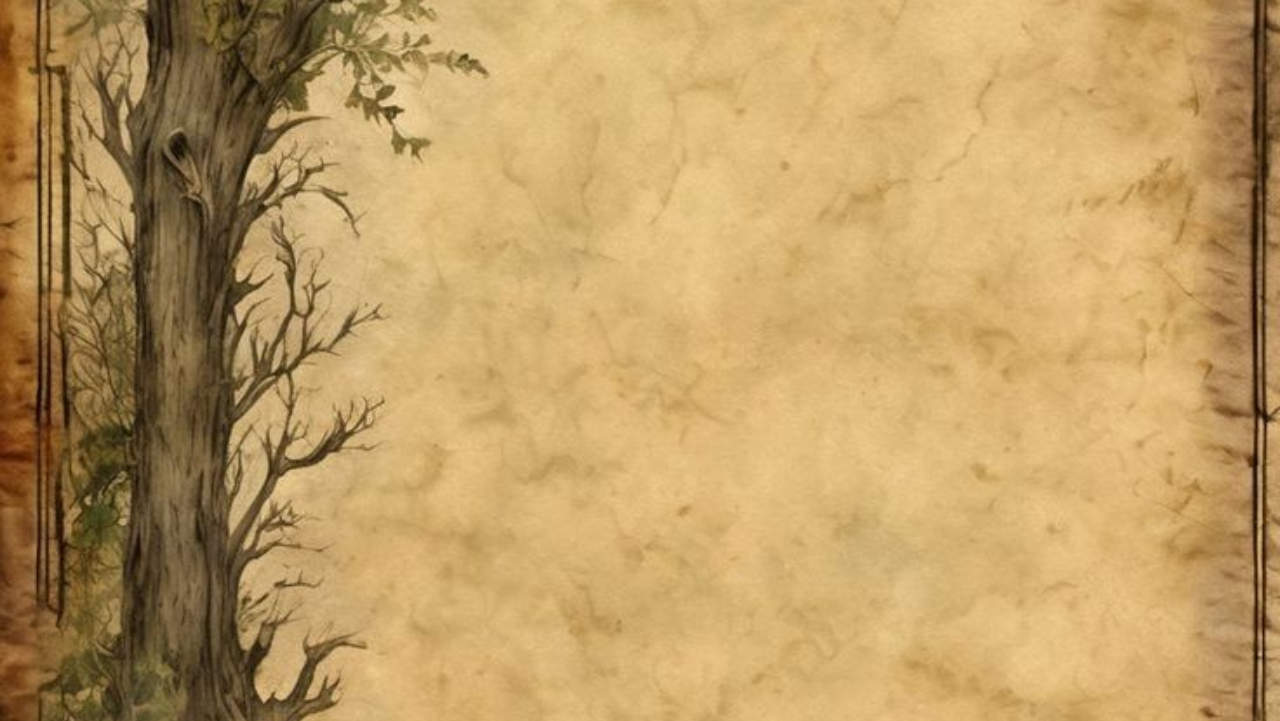
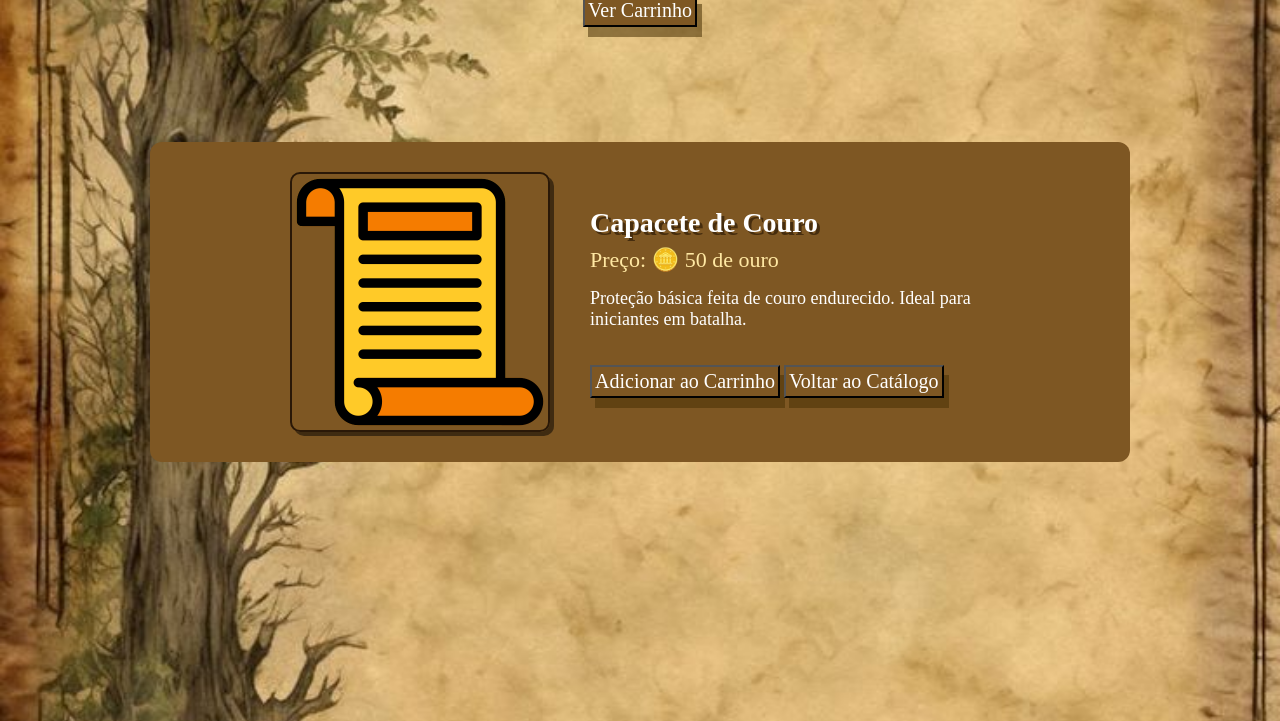
Before and after one commit to bernardo013/LojaRPG, a plain HTML site: page assets/pages/detail.html in a window 1280 px wide. Shown: the part 79-800 px from the top of the page. Drawn offline with Linux system fonts and the light colour scheme; a web font is replaced by a local one.

Commit message:
criação login.js
lógica do login e redirecionamento para a página de catálogo. Além de atualizar o style.css e detail.html que não estavam atualizados igual o último commit que fiz.

```diff
--- a/assets/css/style.css
+++ b/assets/css/style.css
@@ -16,7 +16,7 @@ body {
     height: 100%;
 }
 
-
+/* Pagina principal */
 .cabecalho {
     display: flex;
     justify-content: center;
@@ -28,7 +28,7 @@ body {
     text-shadow: 4px 4px 4px rgb(121, 105, 71);
 }
 
-
+/* botões da página principal */
 .btn-login-cabecalho{
     font-family: 'Macondo';
     background-color: rgb(126, 87, 35);
@@ -42,7 +42,6 @@ body {
 
 }
 
-/* SECTION */
 .catalogo {
     text-align: center;
     color: white;
@@ -50,7 +49,6 @@ body {
     padding: 20px;
 }
 
-/* LISTA DOS ITENS NO CARD */
 .lista-itens {
     display: flex;
     flex-direction: row;
@@ -72,7 +70,6 @@ body {
     text-shadow: 4px 4px 4px rgb(121, 105, 71);
 }
 
-/* ARTICLE = CARD DO PRODUTO */
 .produtos {
     display: flex;
     flex-direction: column;
@@ -110,7 +107,6 @@ body {
 }
 
 
-/* telas maiores que 768 */
 @media (min-width: 768px) {
 
     .cabecalho {
@@ -122,7 +118,6 @@ body {
     }
 }
 
-/* Telas maiores que 1024 */
 @media (min-width: 1024px) {
     .cabecalho {
         font-size: 22px;
@@ -140,7 +135,6 @@ body {
    justify-content: left;
    flex-direction: column;
    align-items: center;
-   /* background-color: aqua; */
    height: 100vh;
 
 }
@@ -148,7 +142,6 @@ body {
 .cabecalho-form{
     display: flex;
     flex-flow: column wrap;
-    /* background-color: antiquewhite; */
     margin-top: 300px;
     color: white;
     font-family: 'Press Start 2P';
@@ -159,7 +152,6 @@ body {
     display: flex;
     align-items: center;
     flex-direction: column;
-    /* background-color: rgb(156, 137, 53); */
     flex-grow: 0.9;
     justify-content: center;
     margin-bottom: 180px;
@@ -183,9 +175,17 @@ body {
 
 }
 
+.input-nome:hover {
+    border: 4px solid #000;
+}
+
 .input-senha {
    border-radius: 30px;
    box-shadow: 5px 3px rgba(73, 49, 4, 0.541);
+}
+
+.input-senha:hover {
+    border: 4px solid #000;
 }
 
 
@@ -196,7 +196,6 @@ body {
     font-size: 20px;
     margin-top: 10px;
     padding: 3px;
-    /* border-radius: 50px 20px; */
     box-shadow: 5px 10px rgba(73, 49, 4, 0.541);
     color: white;
 }
@@ -211,7 +210,6 @@ body {
     cursor: pointer;
     font-size: 20px;
     padding: 3px;
-    /* border-radius: 50px 20px; */
     box-shadow: 5px 10px rgba(73, 49, 4, 0.541);
 }
 
@@ -220,8 +218,6 @@ body {
 
 }
 
-
-/* Telas maiores que 1024 */
 @media (min-width: 1024px) {
     .label {
         font-size: 20px;
@@ -264,3 +260,149 @@ body {
    width: 100px;
    padding: 10px;
 }
+
+/* Pagina de detalhes */
+.container-detalhes {
+    max-width: 90%;
+    text-align: center;
+    margin: 20px auto;
+    padding: 10px;
+    color: white;
+    font-family: 'Macondo';
+}
+
+
+.detalhes-titulo {
+    font-family: 'Press Start 2P';
+    font-size: 20px;
+    margin-bottom: 25px;
+    text-shadow: 3px 3px 3px rgb(121, 105, 71);
+}
+
+.detalhes-card {
+    background-color: rgb(126, 87, 35);
+    border: rgb(73, 49, 4);
+    box-shadow: rgba(73, 49, 4, 0.7);
+    border-radius: 12px;
+
+    padding: 20px;
+    display: flex;
+    flex-direction: column;
+    gap: 20px;
+
+    align-items: center;
+}
+
+
+.detalhes-img {
+    width: 180px;
+    height: 180px;
+    object-fit: cover;
+
+    border-radius: 10px;
+    border: 2px solid #2a1807;
+    box-shadow: 4px 4px rgba(0, 0, 0, 0.5);
+}
+
+
+.detalhes-info {
+    text-align: center;
+}
+
+
+
+.detalhes-nome {
+    font-size: 22px;
+    margin-bottom: 8px;
+    text-shadow: 3px 3px rgb(70, 45, 14);
+}
+
+
+.detalhes-preco {
+    font-size: 18px;
+    margin-bottom: 15px;
+    color: #ffe8a3;
+}
+
+.detalhes-descricao {
+    font-size: 16px;
+    margin-bottom: 25px;
+}
+
+
+.detalhes-botoes {
+    display: flex;
+    flex-direction: column;
+    gap: 15px;
+    width: 100%;
+}
+
+
+.btn-detalhes {
+    font-family: 'Macondo';
+    background-color: rgb(126, 87, 35);
+    cursor: pointer;
+    font-size: 20px;
+    margin-top: 10px;
+    padding: 3px;
+    box-shadow: 5px 10px rgba(73, 49, 4, 0.541);
+    color: white;
+
+}
+
+
+.btn-add-carrinho,
+.btn-voltar {
+    font-family: 'Macondo';
+    background-color: rgb(126, 87, 35);
+    cursor: pointer;
+    font-size: 20px;
+    margin-top: 10px;
+    padding: 3px;
+    box-shadow: 5px 10px rgba(73, 49, 4, 0.541);
+    color: white;
+}
+
+
+@media (min-width: 1024px) {
+
+    .container-detalhes {
+        max-width: 1000px;
+        margin-top: 40px;
+    }
+
+    .detalhes-titulo {
+        font-size: 26px;
+        margin-bottom: 35px;
+    }
+
+    .detalhes-card {
+        flex-direction: row;
+        justify-content: center;
+        gap: 40px;
+        padding: 30px;
+    }
+
+    .detalhes-img {
+        width: 260px;
+        height: 260px;
+    }
+
+    .detalhes-info {
+        max-width: 400px;
+        text-align: left;
+    }
+
+    .detalhes-nome {
+        font-size: 28px;
+    }
+
+    .detalhes-preco {
+        font-size: 22px;
+    }
+
+    .detalhes-descricao {
+        font-size: 18px;
+    }
+
+}
--- a/assets/pages/detail.html
+++ b/assets/pages/detail.html
@@ -4,9 +4,46 @@
     <meta charset="UTF-8">
     <meta name="viewport" content="width=device-width, initial-scale=1.0">
     <link rel="stylesheet" href="/assets/css/style.css">
-    <title>Document</title>
+    <title>Detalhes dos Itens</title>
 </head>
 <body>
+    <header class="cabecalho">
+        <nav class="navbar">
+            <h1>3Dungeons</h1>
+
+
+            <a href="./cart.html" class="link-carrinho">
+                <button class="btn-detalhes">Ver Carrinho</button>
+            </a>
+        </nav>
+    </header>
+
+    <main class="container-detalhes">
+        <h2 class="detalhes-titulo"></h2>
+
+
+        <article class="detalhes-card">
+            <img src="/assets/images/quest.png" alt="" class="detalhes-img">
+            <div class="detalhes-info">
+                <h3 class="detalhes-nome">Capacete de Couro</h3>
+
+                <p class="detalhes-preco">Preço: 🪙 50 de ouro</p>
+
+                <p class="detalhes-descricao">
+                    Proteção básica feita de couro endurecido.
+                    Ideal para iniciantes em batalha.
+                </p>
+                <div class="detalhes-btn">
+                     <button class="btn-add-carrinho">Adicionar ao Carrinho</button>
+
+                     <a href="/index.html">
+                        <button class="btn-voltar">Voltar ao Catálogo</button>
+                    </a>
+                </div>
+            </div>
+
+        </article>
+    </main>
 
 </body>
 </html>
```
Also changed, not shown: assets/pages/login.html (+7 -6 lines), assets/scripts/login.js (added, +31 -0 lines), index.html (+1 -1 lines).
